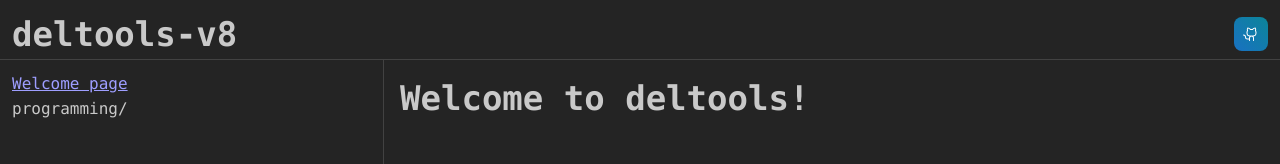
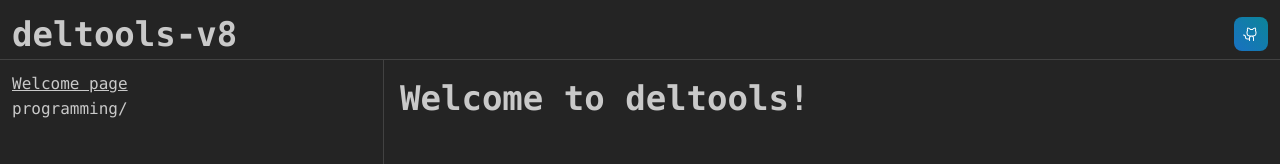
Before and after one commit to alpha-delta-511/deltools-v8, a React (Vite) app: page / in a window 1280 px wide. Shown: the top 164 px of the page. Built offline with nearby package versions, Linux system fonts and the light colour scheme.

Commit message:
feat: implement nav-link basic style

```diff
--- a/src/0-app/index.tsx
+++ b/src/0-app/index.tsx
@@ -97,7 +97,11 @@ function App() {
         {hasChildren ? (
           <Text>{node.label + "/"}</Text>
         ) : (
-          <Link onClick={closeNavbar} to={`/${node.value}`}>
+          <Link
+            className="nav_link"
+            onClick={closeNavbar}
+            to={`/${node.value}`}
+          >
             {node.label}
           </Link>
         )}
--- a/src/styles.css
+++ b/src/styles.css
@@ -0,0 +1,3 @@
+a.nav_link {
+    color: var(--mantine-color-text);
+}
```
